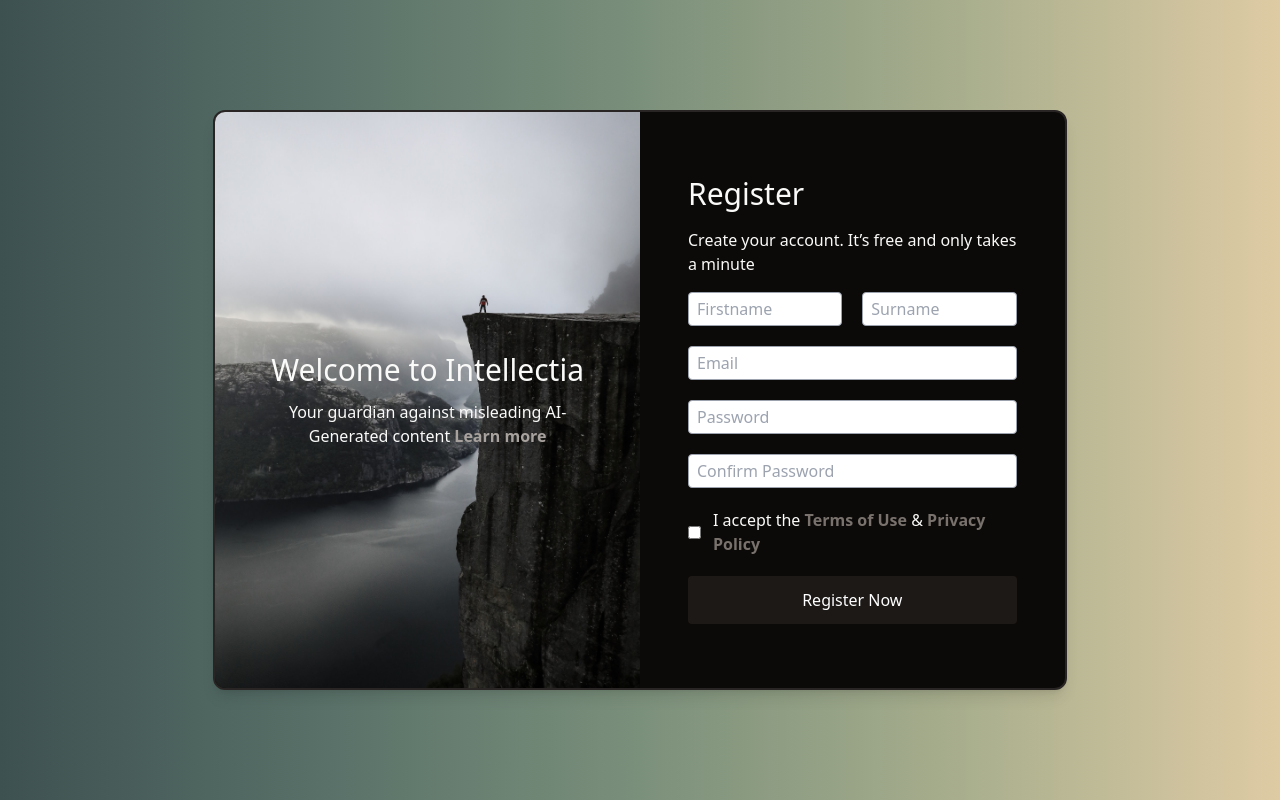
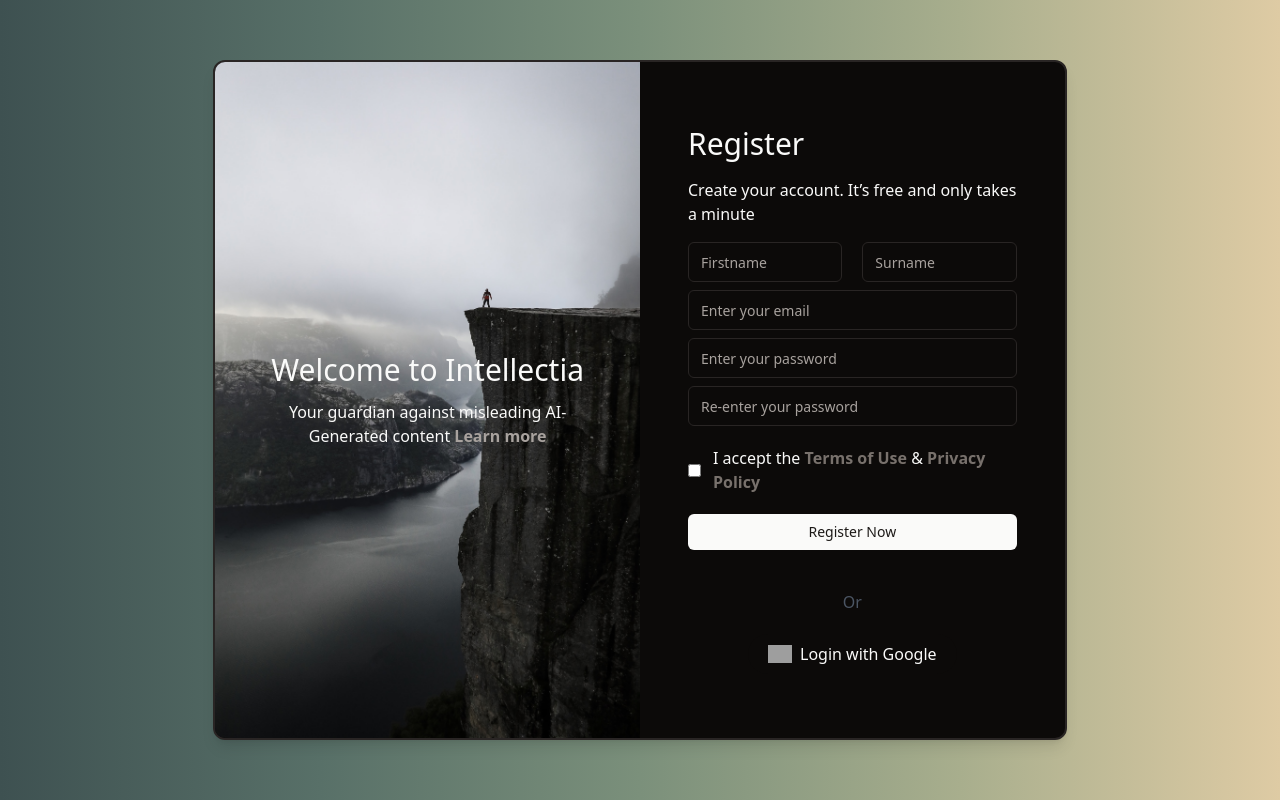
Before and after one commit to prasenjeet-symon/intellectia, a React (Vite) app in the folder packages/client/: page /auth/sign-up in a window 1280 px wide. Built offline with nearby package versions, Linux system fonts and the light colour scheme; grey boxes are pictures that could not be loaded.

Commit message:
style: add same input and button components on signup page from sing in page. and refactor google login button as a shared component

```diff
--- /dev/null
+++ b/packages/client/src/components/shared/LoginWithGoogle.tsx
@@ -0,0 +1,17 @@
+const LoginWithGoogle = () => {
+  return (
+    <div className="flex flex-col items-center mt-10 text-center text-gray-600">
+      <p>Or</p>
+      <button type="button" className="flex items-center mt-5 rounded-full bg-background text-primary px-5 py-2 hover:bg-secondary transition duration-300">
+        <img
+          alt="Google Logo"
+          className="w-6 mr-2"
+          src="https://th.bing.com/th/id/R.0fa3fe04edf6c0202970f2088edea9e7?rik=joOK76LOMJlBPw&riu=http%3a%2f%2fpluspng.com%2fimg-png%2fgoogle-logo-png-open-2000.png&ehk=0PJJlqaIxYmJ9eOIp9mYVPA4KwkGo5Zob552JPltDMw%3d&risl=&pid=ImgRaw&r=0"
+        />
+        Login with Google
+      </button>
+    </div>
+  );
+};
+
+export default LoginWithGoogle;
--- a/packages/client/src/pages/Authentication/LoginPage/LoginPage.tsx
+++ b/packages/client/src/pages/Authentication/LoginPage/LoginPage.tsx
@@ -1,8 +1,8 @@
+import LoginWithGoogle from "@/components/shared/LoginWithGoogle";
 import { Button } from "@/components/ui/button";
 import { Input } from "@/components/ui/input";
 
 function LoginPage() {
-
   return (
     <div className="h-screen flex items-center justify-center bg-background">
       {/* Left Side (Background Image and Text) */}
@@ -28,17 +28,7 @@ function LoginPage() {
               </Button>
             </div>
           </form>
-          <div className="flex flex-col items-center mt-10 text-center text-gray-600">
-            <p>Or</p>
-            <button type="button" className="flex items-center mt-5 rounded-full bg-background text-primary px-5 py-2 hover:bg-secondary transition duration-300">
-              <img
-                alt="Google Logo"
-                className="w-6 mr-2"
-                src="https://th.bing.com/th/id/R.0fa3fe04edf6c0202970f2088edea9e7?rik=joOK76LOMJlBPw&riu=http%3a%2f%2fpluspng.com%2fimg-png%2fgoogle-logo-png-open-2000.png&ehk=0PJJlqaIxYmJ9eOIp9mYVPA4KwkGo5Zob552JPltDMw%3d&risl=&pid=ImgRaw&r=0"
-              />
-              Login with Google
-            </button>
-          </div>
+          <LoginWithGoogle />
           <div className="mt-10 text-center text-gray-600">
             <p>
               Don't have an account?{" "}
--- a/packages/client/src/pages/Authentication/SignUpPage/SignUpPage.tsx
+++ b/packages/client/src/pages/Authentication/SignUpPage/SignUpPage.tsx
@@ -1,5 +1,9 @@
 // This is sign-up page
+import LoginWithGoogle from "@/components/shared/LoginWithGoogle";
+import { Button } from "@/components/ui/button";
+import { Input } from "@/components/ui/input";
 import "./SignUpPage.css";
+
 function SignUpPage() {
   return (
     <>
@@ -20,18 +24,14 @@ function SignUpPage() {
             <h2 className="text-3xl mb-4">Register</h2>
             <p className="mb-4 text-text">Create your account. It’s free and only takes a minute</p>
             <form action="#">
+              <div className="flex flex-col space-y-2">
                 <div className="grid grid-cols-2 gap-5">
-                  <input type="text" placeholder="Firstname" className="border rounded border-gray-400 py-1 px-2" />
-                  <input type="text" placeholder="Surname" className="border rounded border-gray-400 py-1 px-2" />
+                  <Input type="text" placeholder="Firstname" />
+                  <Input type="text" placeholder="Surname" />
                 </div>
-                <div className="mt-5">
-                  <input type="text" placeholder="Email" className="border rounded border-gray-400 py-1 px-2 w-full" />
-                </div>
-                <div className="mt-5">
-                  <input type="password" placeholder="Password" className="border rounded border-gray-400 py-1 px-2 w-full" />
-                </div>
-                <div className="mt-5">
-                  <input type="password" placeholder="Confirm Password" className="border rounded border-gray-400 py-1 px-2 w-full" />
+                <Input placeholder="Enter your email" type="email" />
+                <Input placeholder="Enter your password" type="password" />
+                <Input placeholder="Re-enter your password" type="password" />
               </div>
               <div className="mt-5 flex gap-3 items-center">
                 <input title="I accept" type="checkbox" className="border border-gray-400" />
@@ -46,10 +46,13 @@ function SignUpPage() {
                   </a>
                 </span>
               </div>
-                <div className="mt-5">
-                  <button className="w-full rounded bg-stone-900 py-3 text-center text-white hover:bg-stone-800">Register Now</button>
+              <div className="pt-5">
+                <Button className="w-full" size={"sm"} type="submit" variant={"default"}>
+                  Register Now
+                </Button>
               </div>
             </form>
+            <LoginWithGoogle />
           </div>
         </div>
       </div>
```
Also changed, not shown: packages/client/src/App.tsx (+5 -5 lines). Lines whose indentation alone changed are shown as unchanged.
